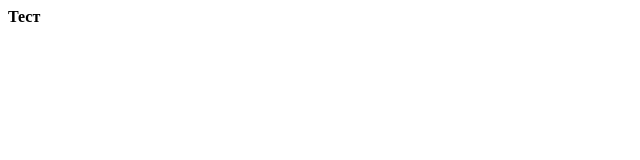
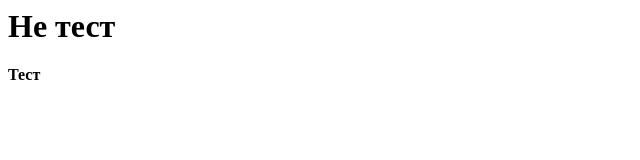
Before and after one commit to snapDD/project, a plain HTML site: page index.html in a window 1280 px wide. Shown: the whole page, without its empty margins (0-640 px from the left). Drawn offline with Linux system fonts and the light colour scheme.

Commit message:
h1 commit

```diff
--- a/index.html
+++ b/index.html
@@ -6,6 +6,7 @@
     </head>
 
     <body>
+        <h1>Не тест</h1>
         <strong>Тест</strong>
     </body>
 
```
